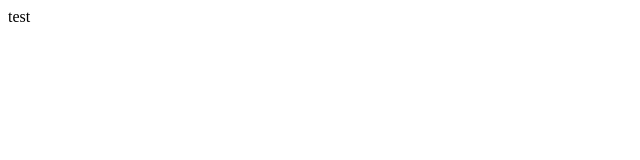
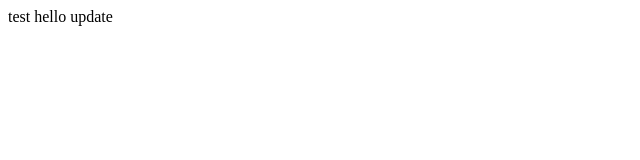
Before and after one commit to chaejoongki/githubexample, a plain HTML site: page index.html in a window 1280 px wide. Shown: the whole page, without its empty margins (0-640 px from the left). Drawn offline with Linux system fonts and the light colour scheme.

Commit message:
update index

```diff
--- a/index.html
+++ b/index.html
@@ -8,5 +8,6 @@
 </head>
 <body>
     test
+    hello update
 </body>
 </html>
```
